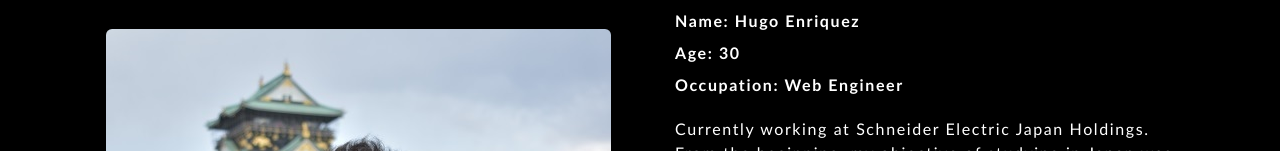
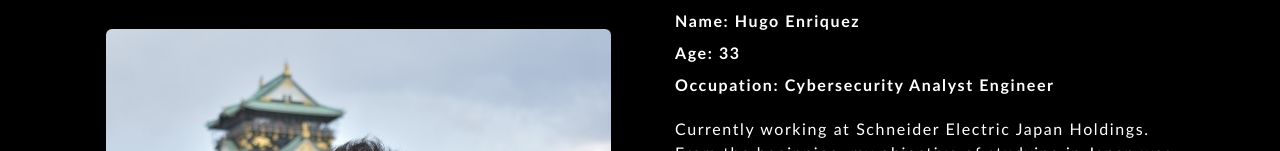
Before and after one commit to HugoGED/WebPortfolio, a website: page index.html in a window 1280 px wide. Shown: the part 589-740 px from the top of the page. Drawn offline with nearby package versions, Linux system fonts and the light colour scheme.

Commit message:
info updated

```diff
--- a/index.html
+++ b/index.html
@@ -86,8 +86,8 @@
                     <div class="col">
                         <div class="font-calibri-spaced">
                             <div class="p-1 ps-3 fw-bold text-right text-white">Name: Hugo Enriquez</div>
-                            <div class="p-1 ps-3 fw-bold text-right text-white">Age: 30</div>
-                            <div class="p-1 ps-3 fw-bold text-right text-white">Occupation: Web Engineer</div>
+                            <div class="p-1 ps-3 fw-bold text-right text-white">Age: 33</div>
+                            <div class="p-1 ps-3 fw-bold text-right text-white">Occupation: Cybersecurity Analyst Engineer</div>
                             <div class="p-3 text-right text-white">Currently working at Schneider Electric Japan
                                 Holdings. From the
                                 beginning, my objective of
```
